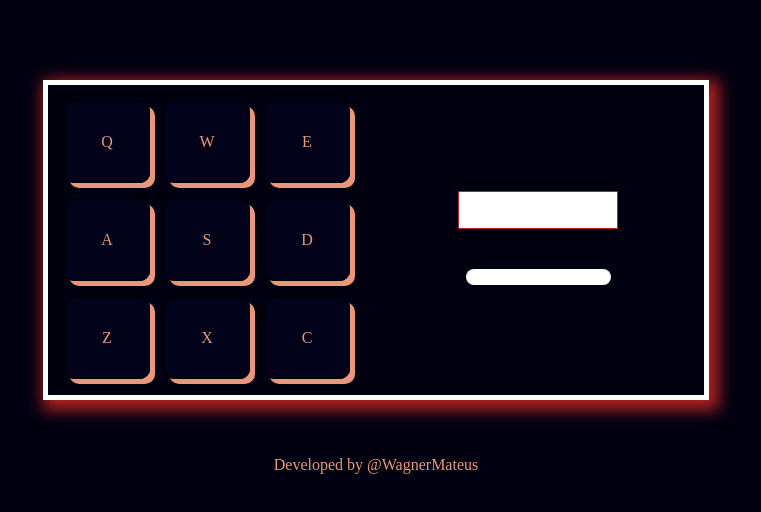
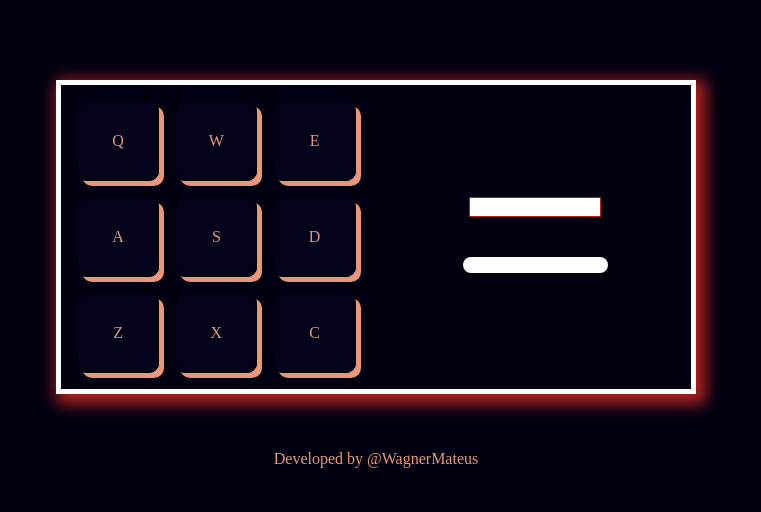
Before and after one commit to wagnermateus/drum-machine, a React (Vite) app: page / in a window 1280 px wide. Shown: the top 512 px of the page, without its empty margins (264-1025 px from the left). Built offline with nearby package versions, Linux system fonts and the light colour scheme.

Commit message:
change index.css

```diff
--- a/src/index.css
+++ b/src/index.css
@@ -1,7 +1,7 @@
 *{
   margin: 0;
   padding:0;
-  box-size: border-box;
+  box-sizing: border-box;
   background-color: #001;
 color: #e9967a;
 }
```
